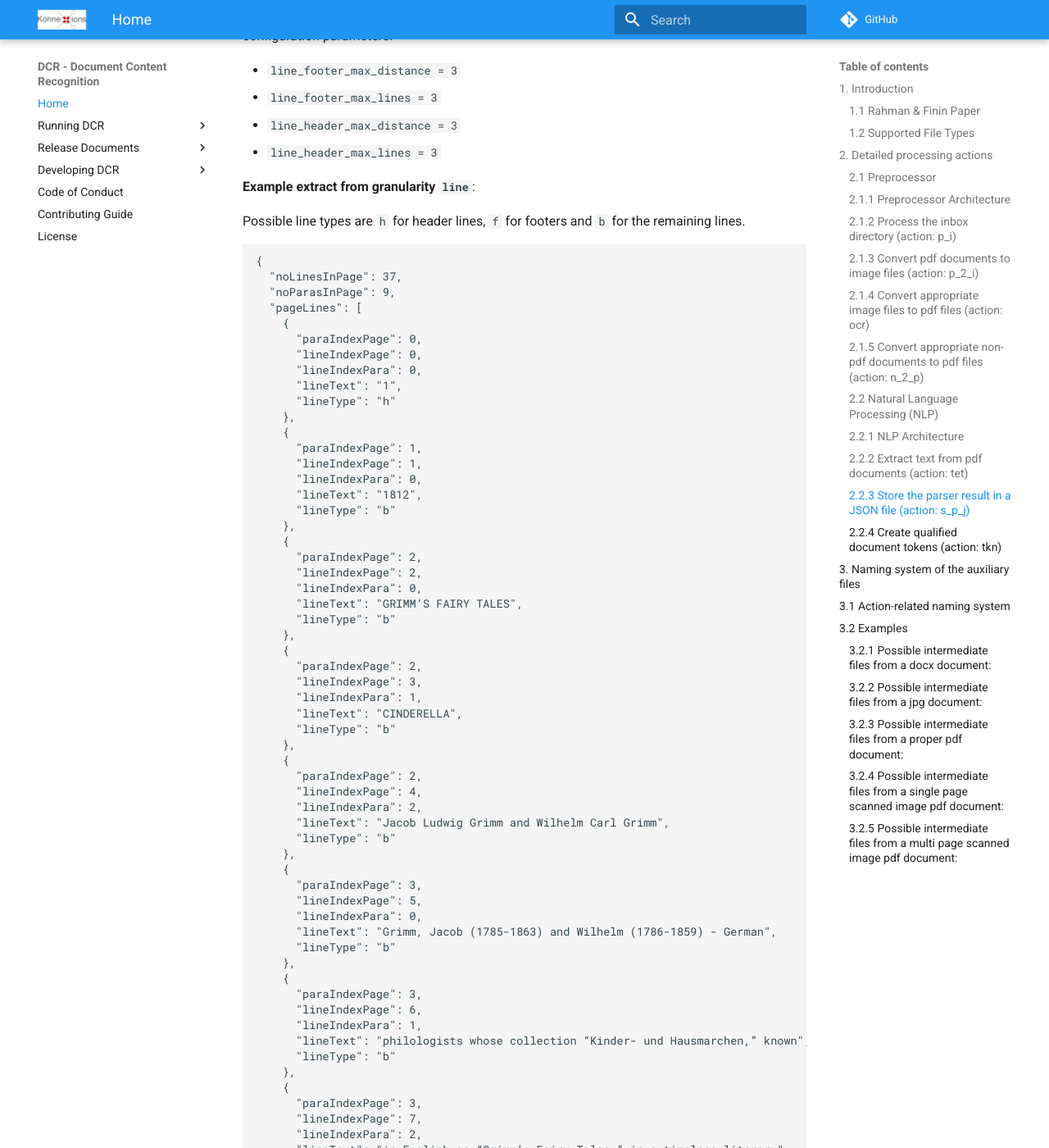
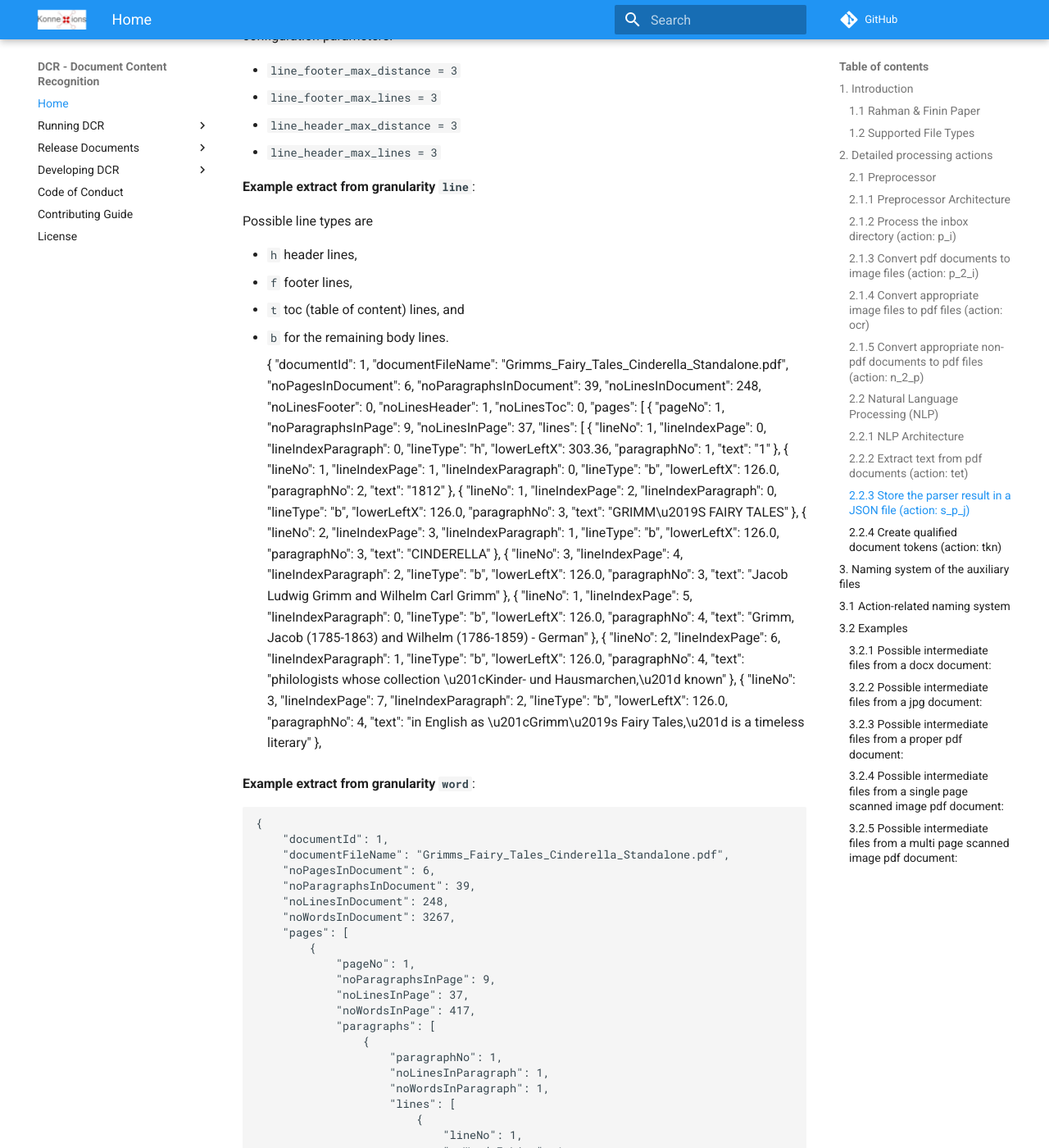
Before and after one commit to KonnexionsGmbH/dcr, an MkDocs documentation site: the page built from docs/index.md, in a window 1280 px wide and 1400 px high, scrolled down 7798 px. Shown: the whole window at 82% size. Built offline with MkDocs 1.6.1 and Material for MkDocs 9.7.7, drawn with Linux system fonts in a browser that asks for light colours; comment, search, counter and statistics services are not loaded; some of the changed text lies outside the part shown.

Commit message:
Determination of the table of contents.

```diff
--- a/docs/index.md
+++ b/docs/index.md
@@ -259,222 +259,182 @@ This processing action is controlled by the following configuration parameters:
 
 **Example extract from granularity `line`**:
 
-Possible line types are `h` for header lines, `f` for footers and `b` for the remaining lines.
+Possible line types are
+
+- `h` header lines,
+- `f` footer lines,
+- `t` toc (table of content) lines, and
+- `b` for the remaining body lines.
 
     {
-      "noLinesInPage": 37,
-      "noParasInPage": 9,
-      "pageLines": [
-        {
-          "paraIndexPage": 0,
-          "lineIndexPage": 0,
-          "lineIndexPara": 0,
-          "lineText": "1",
-          "lineType": "h"
-        },
-        {
-          "paraIndexPage": 1,
-          "lineIndexPage": 1,
-          "lineIndexPara": 0,
-          "lineText": "1812",
-          "lineType": "b"
-        },
-        {
-          "paraIndexPage": 2,
-          "lineIndexPage": 2,
-          "lineIndexPara": 0,
-          "lineText": "GRIMM’S FAIRY TALES",
-          "lineType": "b"
-        },
-        {
-          "paraIndexPage": 2,
-          "lineIndexPage": 3,
-          "lineIndexPara": 1,
-          "lineText": "CINDERELLA",
-          "lineType": "b"
-        },
-        {
-          "paraIndexPage": 2,
-          "lineIndexPage": 4,
-          "lineIndexPara": 2,
-          "lineText": "Jacob Ludwig Grimm and Wilhelm Carl Grimm",
-          "lineType": "b"
-        },
-        {
-          "paraIndexPage": 3,
-          "lineIndexPage": 5,
-          "lineIndexPara": 0,
-          "lineText": "Grimm, Jacob (1785-1863) and Wilhelm (1786-1859) - German",
-          "lineType": "b"
-        },
-        {
-          "paraIndexPage": 3,
-          "lineIndexPage": 6,
-          "lineIndexPara": 1,
-          "lineText": "philologists whose collection “Kinder- und Hausmarchen,” known",
-          "lineType": "b"
-        },
-        {
-          "paraIndexPage": 3,
-          "lineIndexPage": 7,
-          "lineIndexPara": 2,
-          "lineText": "in English as “Grimm’s Fairy Tales,” is a timeless literary",
-          "lineType": "b"
-        },
-        {
-          "paraIndexPage": 3,
-          "lineIndexPage": 8,
-          "lineIndexPara": 3,
-          "lineText": "masterpiece. The brothers transcribed these tales directly from folk",
-          "lineType": "b"
-        },
-        {
-          "paraIndexPage": 3,
-          "lineIndexPage": 9,
-          "lineIndexPara": 4,
-          "lineText": "and fairy stories told to them by common villagers. Cinderella",
-          "lineType": "b"
-        },
-        {
-          "paraIndexPage": 3,
-          "lineIndexPage": 10,
-          "lineIndexPara": 5,
-          "lineText": "(1812) - The famous tale of a girl who is mistreated by her evil actionmother",
-          "lineType": "b"
-        },
-        {
-          "paraIndexPage": 3,
-          "lineIndexPage": 11,
-          "lineIndexPara": 6,
-          "lineText": "and action-sisters but goes on to marry the prince. This, the",
-          "lineType": "b"
-        },
-        {
-          "paraIndexPage": 3,
-          "lineIndexPage": 12,
-          "lineIndexPara": 7,
-          "lineText": "original “Cindrella,” differs greatly from many of its modern",
-          "lineType": "b"
-        },
-        {
-          "paraIndexPage": 3,
-          "lineIndexPage": 13,
-          "lineIndexPara": 8,
-          "lineText": "variations.",
-          "lineType": "b"
-        },
-        {
-          "paraIndexPage": 4,
-          "lineIndexPage": 14,
-          "lineIndexPara": 0,
-          "lineText": "CINDERELLA",
-          "lineType": "b"
-        },
-        {
-          "paraIndexPage": 5,
-          "lineIndexPage": 15,
-          "lineIndexPara": 0,
-          "lineText": "THERE WAS once a rich man whose wife lay sick, and when she",
-          "lineType": "b"
-        },
+        "documentId": 1,
+        "documentFileName": "Grimms_Fairy_Tales_Cinderella_Standalone.pdf",
+        "noPagesInDocument": 6,
+        "noParagraphsInDocument": 39,
+        "noLinesInDocument": 248,
+        "noLinesFooter": 0,
+        "noLinesHeader": 1,
+        "noLinesToc": 0,
+        "pages": [
+            {
+                "pageNo": 1,
+                "noParagraphsInPage": 9,
+                "noLinesInPage": 37,
+                "lines": [
+                    {
+                        "lineNo": 1,
+                        "lineIndexPage": 0,
+                        "lineIndexParagraph": 0,
+                        "lineType": "h",
+                        "lowerLeftX": 303.36,
+                        "paragraphNo": 1,
+                        "text": "1"
+                    },
+                    {
+                        "lineNo": 1,
+                        "lineIndexPage": 1,
+                        "lineIndexParagraph": 0,
+                        "lineType": "b",
+                        "lowerLeftX": 126.0,
+                        "paragraphNo": 2,
+                        "text": "1812"
+                    },
+                    {
+                        "lineNo": 1,
+                        "lineIndexPage": 2,
+                        "lineIndexParagraph": 0,
+                        "lineType": "b",
+                        "lowerLeftX": 126.0,
+                        "paragraphNo": 3,
+                        "text": "GRIMM\u2019S FAIRY TALES"
+                    },
+                    {
+                        "lineNo": 2,
+                        "lineIndexPage": 3,
+                        "lineIndexParagraph": 1,
+                        "lineType": "b",
+                        "lowerLeftX": 126.0,
+                        "paragraphNo": 3,
+                        "text": "CINDERELLA"
+                    },
+                    {
+                        "lineNo": 3,
+                        "lineIndexPage": 4,
+                        "lineIndexParagraph": 2,
+                        "lineType": "b",
+                        "lowerLeftX": 126.0,
+                        "paragraphNo": 3,
+                        "text": "Jacob Ludwig Grimm and Wilhelm Carl Grimm"
+                    },
+                    {
+                        "lineNo": 1,
+                        "lineIndexPage": 5,
+                        "lineIndexParagraph": 0,
+                        "lineType": "b",
+                        "lowerLeftX": 126.0,
+                        "paragraphNo": 4,
+                        "text": "Grimm, Jacob (1785-1863) and Wilhelm (1786-1859) - German"
+                    },
+                    {
+                        "lineNo": 2,
+                        "lineIndexPage": 6,
+                        "lineIndexParagraph": 1,
+                        "lineType": "b",
+                        "lowerLeftX": 126.0,
+                        "paragraphNo": 4,
+                        "text": "philologists whose collection \u201cKinder- und Hausmarchen,\u201d known"
+                    },
+                    {
+                        "lineNo": 3,
+                        "lineIndexPage": 7,
+                        "lineIndexParagraph": 2,
+                        "lineType": "b",
+                        "lowerLeftX": 126.0,
+                        "paragraphNo": 4,
+                        "text": "in English as \u201cGrimm\u2019s Fairy Tales,\u201d is a timeless literary"
+                    },
 
 **Example extract from granularity `word`**:
 
     {
-      "noLinesInPage": 37,
-      "noParasInPage": 9,
-      "noWordsInPage": 417,
-      "pageWords": [
-        {
-          "lineIndexPage": 0,
-          "wordIndexLine": 0,
-          "wordText": "1"
-        },
-        {
-          "lineIndexPage": 1,
-          "wordIndexLine": 0,
-          "wordText": "1812"
-        },
-        {
-          "lineIndexPage": 2,
-          "wordIndexLine": 0,
-          "wordText": "GRIMM"
-        },
-        {
-          "lineIndexPage": 2,
-          "wordIndexLine": 1,
-          "wordText": "’"
-        },
-        {
-          "lineIndexPage": 2,
-          "wordIndexLine": 2,
-          "wordText": "S"
-        },
-        {
-          "lineIndexPage": 2,
-          "wordIndexLine": 3,
-          "wordText": "FAIRY"
-        },
-        {
-          "lineIndexPage": 2,
-          "wordIndexLine": 4,
-          "wordText": "TALES"
-        },
-        {
-          "lineIndexPage": 3,
-          "wordIndexLine": 0,
-          "wordText": "CINDERELLA"
-        },
-        {
-          "lineIndexPage": 4,
-          "wordIndexLine": 0,
-          "wordText": "Jacob"
-        },
-        {
-          "lineIndexPage": 4,
-          "wordIndexLine": 1,
-          "wordText": "Ludwig"
-        },
-        {
-          "lineIndexPage": 4,
-          "wordIndexLine": 2,
-          "wordText": "Grimm"
-        },
-        {
-          "lineIndexPage": 4,
-          "wordIndexLine": 3,
-          "wordText": "and"
-        },
-        {
-          "lineIndexPage": 4,
-          "wordIndexLine": 4,
-          "wordText": "Wilhelm"
-        },
-        {
-          "lineIndexPage": 4,
-          "wordIndexLine": 5,
-          "wordText": "Carl"
-        },
-        {
-          "lineIndexPage": 4,
-          "wordIndexLine": 6,
-          "wordText": "Grimm"
-        },
-        {
-          "lineIndexPage": 5,
-          "wordIndexLine": 0,
-          "wordText": "Grimm"
-        },
-        {
-          "lineIndexPage": 5,
-          "wordIndexLine": 1,
-          "wordText": ","
-        },
-        {
-          "lineIndexPage": 5,
-          "wordIndexLine": 2,
-          "wordText": "Jacob"
-        },
+        "documentId": 1,
+        "documentFileName": "Grimms_Fairy_Tales_Cinderella_Standalone.pdf",
+        "noPagesInDocument": 6,
+        "noParagraphsInDocument": 39,
+        "noLinesInDocument": 248,
+        "noWordsInDocument": 3267,
+        "pages": [
+            {
+                "pageNo": 1,
+                "noParagraphsInPage": 9,
+                "noLinesInPage": 37,
+                "noWordsInPage": 417,
+                "paragraphs": [
+                    {
+                        "paragraphNo": 1,
+                        "noLinesInParagraph": 1,
+                        "noWordsInParagraph": 1,
+                        "lines": [
+                            {
+                                "lineNo": 1,
+                                "noWordsInLine": 1,
+                                "words": [
+                                    {
+                                        "wordNo": 1,
+                                        "text": "1"
+                                    }
+                                ]
+                            }
+                        ]
+                    },
+                    {
+                        "paragraphNo": 2,
+                        "noLinesInParagraph": 1,
+                        "noWordsInParagraph": 1,
+                        "lines": [
+                            {
+                                "lineNo": 1,
+                                "noWordsInLine": 1,
+                                "words": [
+                                    {
+                                        "wordNo": 1,
+                                        "text": "1812"
+                                    }
+                                ]
+                            }
+                        ]
+                    },
+                    {
+                        "paragraphNo": 3,
+                        "noLinesInParagraph": 3,
+                        "noWordsInParagraph": 13,
+                        "lines": [
+                            {
+                                "lineNo": 1,
+                                "noWordsInLine": 5,
+                                "words": [
+                                    {
+                                        "wordNo": 1,
+                                        "text": "GRIMM"
+                                    },
+                                    {
+                                        "wordNo": 2,
+                                        "text": "\u2019"
+                                    },
+                                    {
+                                        "wordNo": 3,
+                                        "text": "S"
+                                    },
+                                    {
+                                        "wordNo": 4,
+                                        "text": "FAIRY"
+                                    },
+                                    {
+                                        "wordNo": 5,
+                                        "text": "TALES"
+                                    }
+                                ]
+                            },
 
 ### 2.2.4 Create qualified document tokens (action: **`tkn`**)
 
```
Also changed, not shown: README.md (+4 -3 lines).
